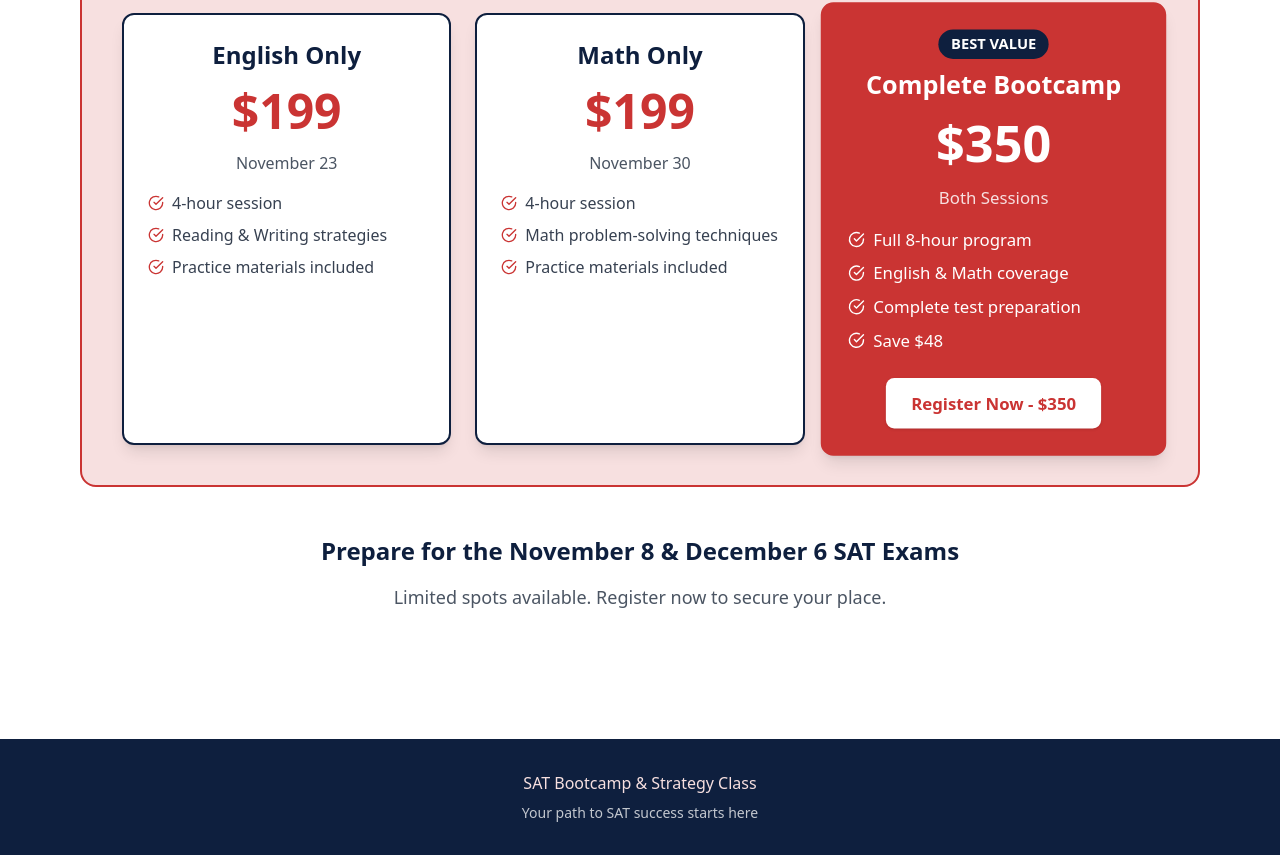
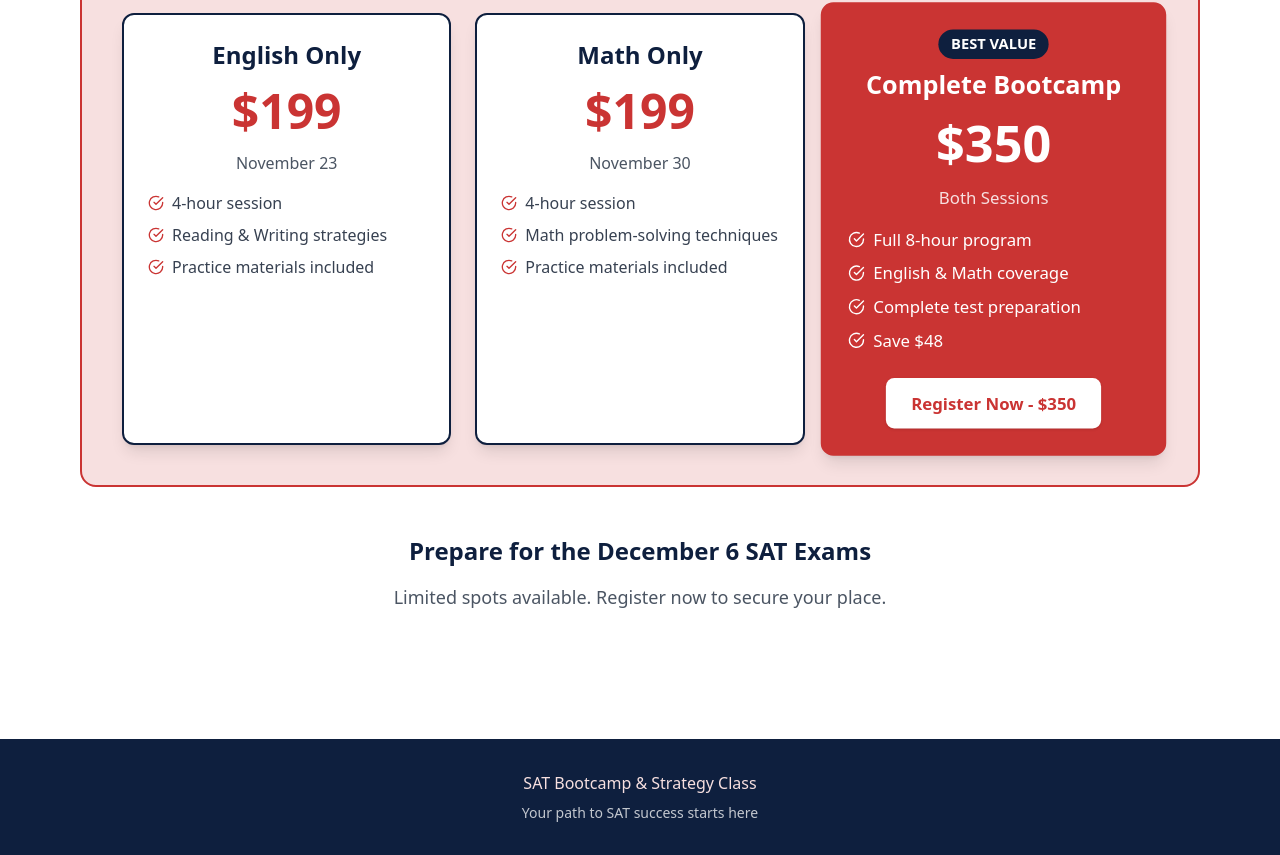
Before and after one commit to phcodesage/SAT-Bootcamp, a React (Vite) app: page / in a window 1280 px wide. Shown: the part 1689-2544 px from the top of the page. Built offline with nearby package versions, Linux system fonts and the light colour scheme.

Commit message:
updated: date

```diff
--- a/src/App.tsx
+++ b/src/App.tsx
@@ -196,7 +196,7 @@ function App() {
 
         <div className="mt-12 text-center">
           <p className="text-2xl text-[#0e1f3e] font-semibold mb-4">
-            Prepare for the November 8 & December 6 SAT Exams
+            Prepare for the December 6 SAT Exams
           </p>
           <p className="text-lg text-gray-600">
             Limited spots available. Register now to secure your place.
```
